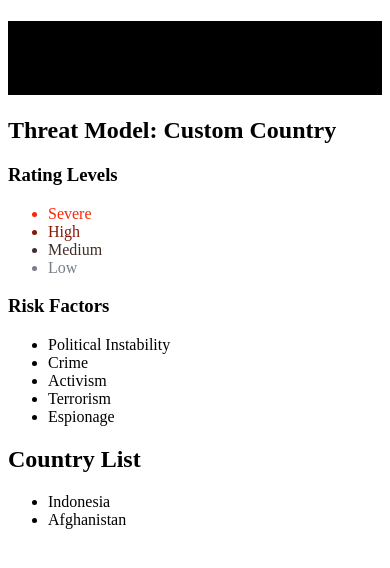
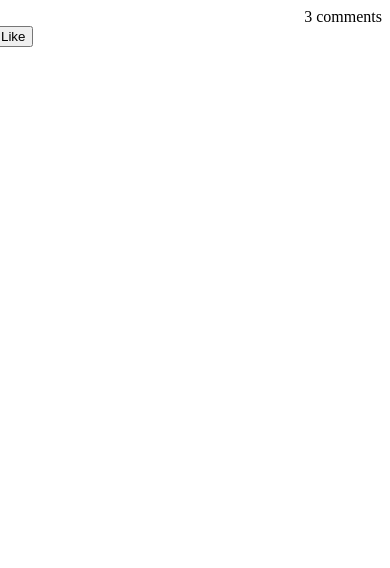
Before and after one commit to theneilmiester/if-challenge, a React (Create React App) app: page / in a window 390 px wide. Shown: the top 568 px of the page. Built offline with nearby package versions, Linux system fonts and the light colour scheme.

Commit message:
state - adds mobx stores

```diff
--- a/package.json
+++ b/package.json
@@ -1,12 +1,13 @@
 {
   "name": "if-frontend-challenge",
-  "version": "1.0.7",
+  "version": "1.0.8",
   "description": "",
   "keywords": [],
   "main": "src/index.js",
   "dependencies": {
     "bootstrap": "^4.5.2",
     "mobx": "^5.15.7",
+    "mobx-react": "^6.3.0",
     "node-sass": "^4.14.1",
     "react": "16.13.1",
     "react-dom": "16.13.1",
--- a/src/App.js
+++ b/src/App.js
@@ -1,72 +1,29 @@
-import React, { useState, useEffect } from "react";
-import ThreatModelPresenter from "components/ThreatModels/ThreatModelPresenter";
-import CountriesPresenter from "components/Countries/CountriesPresenter";
+import React, { useContext } from "react";
+import { StoreContext } from 'index';
+import { useObserver } from 'mobx-react';
 import "styles/index.scss";
 
-export default function App() {
-  const threatModelPresenter = new ThreatModelPresenter();
-  const countryPresenter = new CountriesPresenter();
+const App = () => {
+  const store = useContext(StoreContext);
+  console.log('store:', store);
+  return useObserver(() => (
+    <>
+      <div className="row reactions-count">
+        <div className="col-sm" align="left">
+            <i className="fa fa-thumbs-up" />{store.likesCount}
+        </div>
+        <div className="col-sm" align="right">
+            3 comments
+        </div>
+      </div>
+      <div className="row">
+      <button type="button" className="btn btn-light align-top" onClick={() => store.updateCount()}>
+          <i className="fa fa-thumbs-o-up" />
+          Like
+        </button>
+      </div>
+    </>
+  ));
+}
 
-  const [localThreatModel, copyViewModelToLocalThreatModel] = useState({
-    name: "",
-    threatFactors: [],
-    threatRatings: []
-  });
-
-  const [localCountries, copyViewModelToLocalCountries] = useState([]);
-
-  useEffect(() => {
-    async function load() {
-      await threatModelPresenter.load((viewModel) => {
-        copyViewModelToLocalThreatModel(viewModel);
-      });
-    }
-    load();
-  }, []);
-
-  useEffect(() => {
-    async function load2() {
-      await countryPresenter.load((viewModel) => {
-        copyViewModelToLocalCountries(viewModel);
-      });
-    }
-    load2();
-  }, []);
-
-  return (
-    <>
-      <div className="App container-fluid">
-        <h1>{localThreatModel.pageTitle}</h1>
-      </div>
-
-      <div className="Model">
-        <h2>Threat Model: {localThreatModel.name}</h2>
-        <h3>Rating Levels</h3>
-        <ul>
-          {localThreatModel.threatRatings.map((rating) => (
-            <li style={{ color: rating.colour }}>{rating.name}</li>
-          ))}
-        </ul>
-        <h3>Risk Factors</h3>
-        <ul>
-          {localThreatModel.threatFactors.map((factor) => (
-            <li>{factor}</li>
-          ))}
-        </ul>
-      </div>
-
-      <div className="Countries">
-        <h2>Country List</h2>
-        <ul>
-          {localCountries.map((country) => (
-            <li key={country.countryCode}>{country.countryName}</li>
-          ))}
-        </ul>
-      </div>
-
-      {/* <div className="CountryAssessment">
-        <h2>CountryAssessment</h2>
-      </div> */}
-    </>
-  );
-}
+export default App;
--- a/src/index.js
+++ b/src/index.js
@@ -1,13 +1,14 @@
 import React from "react";
 import ReactDOM from "react-dom";
-
+import RootStore from 'stores/RootStore';
 import App from "./App";
+export const StoreContext = React.createContext();
 
 const rootElement = document.getElementById("root");
 
 ReactDOM.render(
-  <React.StrictMode>
+  <StoreContext.Provider value={RootStore}>
     <App />
-  </React.StrictMode>,
+  </StoreContext.Provider>,
   rootElement
 );
--- /dev/null
+++ b/src/stores/RootStore.ts
@@ -0,0 +1,18 @@
+// import { observable, action } from 'mobx';
+import CountriesStore from './countries/CountriesStore';
+import ThreatStore from './threats/ThreatStore';
+
+class RootStore {
+
+    countriesStore:any = {};
+    threatStore:any = {};
+
+    constructor() {
+        this.countriesStore = new CountriesStore(this);
+        this.threatStore = new ThreatStore(this);
+    }
+
+}
+
+const storeInstance = new RootStore();
+export default storeInstance;
--- /dev/null
+++ b/src/stores/countries/CountriesStore.ts
@@ -0,0 +1,22 @@
+import { observable, action } from 'mobx';
+
+export interface ICountriesStore {
+    likesCount: number;
+    updateCount: () => void;
+}
+
+export default class CountriesStore<ICountriesStore> {
+
+    rootStore:any = {};
+
+    constructor(rootStore:any) {
+        this.rootStore = rootStore;
+    }
+
+    @observable likesCount = 12;
+
+    @action updateCount() {
+        this.likesCount++;
+    }
+
+}
--- /dev/null
+++ b/src/stores/threats/ThreatStore.ts
@@ -0,0 +1,17 @@
+// import { observable, action } from 'mobx';
+
+export default class ThreatStore {
+
+    rootStore:any = {};
+
+    constructor(rootStore:any) {
+        this.rootStore = rootStore;
+    }
+
+    // @observable likesCount = 12;
+
+    // @action updateCount() {
+    //     this.likesCount++;
+    // }
+
+}
```
Also changed, not shown: tsconfig.json (+7 -1 lines), 1 other file (tests, documents, lock files or other folders).
